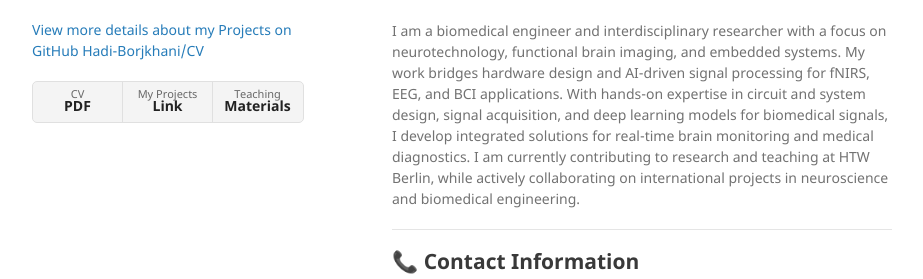
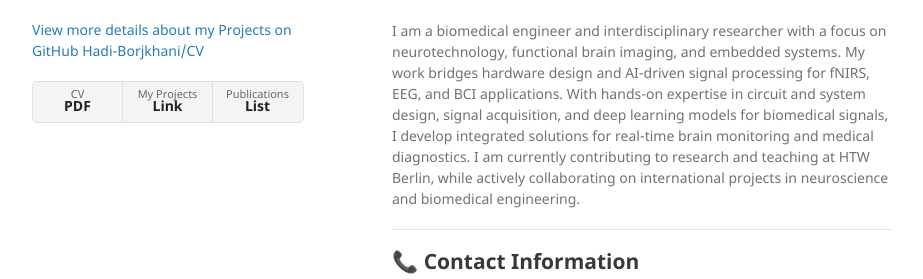
Before and after one commit to Hadi-Borjkhani/CV, a Jekyll site: the page built from README.md, in a window 1280 px wide. Shown: the part 299-578 px from the top of the page, without its empty margins (178-1101 px from the left). Built offline with Jekyll 4.4.1, drawn with Linux system fonts in a browser that asks for light colours; our own code applies the rules of GitHub Pages for plain Markdown files; the repository's description, which GitHub fills in, is left out.

Commit message:
Update default.html

```diff
--- a/_layouts/default.html
+++ b/_layouts/default.html
@@ -35,7 +35,7 @@
         <ul class="downloads">
           <li><a href="{{ site.github.zip_url }}">CV<strong>PDF</strong></a></li>
           <li><a href="{{ site.github.tar_url }}">My Projects<strong>Link</strong></a></li>
-          <li><a href="{{ site.github.repository_url }}">Teaching<strong>Materials</strong></a></li>
+          <li><a href="{{ site.github.repository_url }}">Publications<strong>List</strong></a></li>
         </ul>
         {% endif %}
       </header>
```
